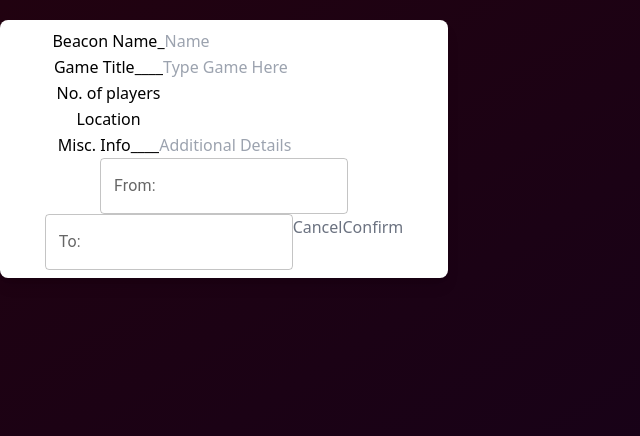
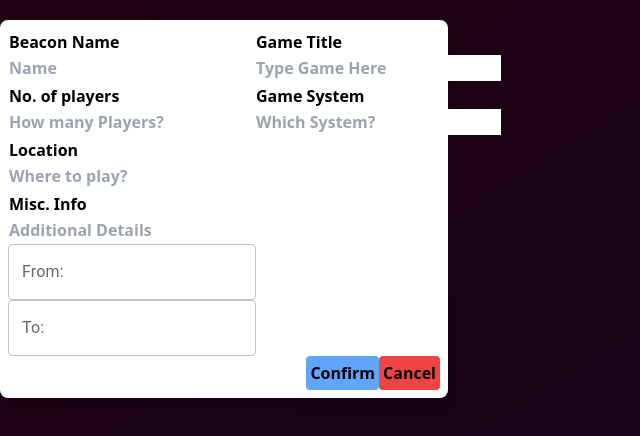
Before and after one commit to jenniferlieu/project-lomo-in-person-gaming-app, a React (Create React App) app in the folder frontend/: page / in a window 1280 px wide. Shown: the top 436 px of the page, without its empty margins (0-640 px from the left). Built offline with nearby package versions, Linux system fonts and the light colour scheme.

Commit message:
Final Styling/Format for review

```diff
--- a/frontend/src/BeaconCreation.js
+++ b/frontend/src/BeaconCreation.js
@@ -6,62 +6,85 @@ import { DateTimePicker } from "@mui/x-date-pickers/DateTimePicker";
 function BeaconCreation() {
   const [name, setState] = useState("");
   const [game, setGame] = useState("");
+  const [system, setSystem] = useState("");
   const [misc, setMisc] = useState("");
   const [location, setLocation] = useState("");
   const [people, setPeople] = useState("");
   return (
     <div>
-      <div class="bg-white rounded-lg w-full leading-relaxed max-w-md mx-auto shadow-lg my-5 p-2 px-2 absolute">
-        <div classname="min-w-screen min-h-screen bg-black bg-opacity-25 flex justify-center items-center">
-          <label htmlFor={"input"}>Beacon Name_</label>
+      <div class="bg-white rounded-lg w-full leading-relaxed max-w-md mx-auto shadow-lg my-5 p-2 px-2 text-left absolute">
+        <tr>
+        <th classname="min-w-screen min-h-screen bg-black bg-opacity-25 flex justify-center items-center">
+          <label htmlFor={"input"}>Beacon Name</label>
           <input
             id={"BeaconName"}
             type={"text"}
             value={name}
             placeholder={"Name"}
+            required
             onChange={(event) => {
               setState(event.target.value);
             }}
           />
-        </div>
-        <div classname="min-w-screen min-h-screen bg-black  bg-opacity-25 flex justify-center items-center">
-          <label htmlFor={"input2"}>Game Title____</label>
+        </th>
+        <th classname="min-w-screen min-h-screen bg-black bg-opacity-25 flex p-2 justify-center items-center">
+          <label htmlFor={"input2"}>Game Title</label>
           <input
             id={"BeaconGame"}
             type={"text"}
             value={game}
             placeholder={"Type Game Here"}
+            required
             onChange={(event) => {
               setGame(event.target.value);
             }}
           />
-        </div>
-        <div classname="min-w-screen min-h-screen bg-black  bg-opacity-25 flex justify-center items-center">
-          <label htmlFor={"input2"}>No. of players</label>
+        </th>
+        </tr>
+        <tr>
+        <th classname="min-w-screen min-h-screen bg-black  bg-opacity-25 flex p-2 justify-center items-center">
+          <label htmlFor={"input3"}>No. of players</label>
           <input
             id={"Players"}
             type={"text"}
             value={people}
-            placeholder={""}
+            placeholder={"How many Players?"}
+            required
             onChange={(event) => {
               setPeople(event.target.value);
             }}
           />
-        </div>
-        <div classname="min-w-screen min-h-screen bg-black  bg-opacity-25 flex justify-center items-center">
-          <label htmlFor={"input2"}>Location</label>
+        </th>
+        <th classname="min-w-screen min-h-screen bg-black bg-opacity-25 flex p-2 justify-center items-center">
+          <label htmlFor={"input4"}>Game System</label>
+          <input
+            id={"BeaconSystem"}
+            type={"text"}
+            value={system}
+            placeholder={"Which System?"}
+            required
+            onChange={(event) => {
+              setSystem(event.target.value);
+            }}
+          />
+        </th>
+        </tr>
+        <th classname="min-w-screen min-h-screen bg-black  bg-opacity-25 flex p-2 justify-center items-center">
+          <label htmlFor={"input5"}>Location</label>
           <input
             id={"Location"}
             type={"text"}
             value={location}
-            placeholder={""}
+            placeholder={"Where to play?"}
+            required
             onChange={(event) => {
               setLocation(event.target.value);
             }}
           />
-        </div>
-        <div classname="w-20 h-40 bg-black bg-opacity-25 flex justify-center items-center">
-          <label htmlFor={"input3"}>Misc. Info____</label>
+        </th>
+        <tr>
+        <th classname="min-w-screen min-h-screen border-10 bg-black bg-opacity-25 flex p-2 span-5 justify-center items-center">
+          <label htmlFor={"input6"}>Misc. Info</label>
           <input
             id={"MiscInfo"}
             type={"text"}
@@ -72,28 +95,34 @@ function BeaconCreation() {
               setMisc(event.target.value);
             }}
           />
-        </div>
-        <LocalizationProvider dateAdapter={AdapterDayjs}>
+        </th>
+        </tr>
+        <div>
+          <LocalizationProvider dateAdapter={AdapterDayjs} classname="p-20">
             <DateTimePicker label="From: " />
           </LocalizationProvider>
-
-        <LocalizationProvider dateAdapter={AdapterDayjs}>
+        </div>
+        <div>
+          <LocalizationProvider dateAdapter={AdapterDayjs} classname="p-20">
             <DateTimePicker label="To: " />
           </LocalizationProvider>
+        </div>
+        <div>
           <button
-          className="relative top-0 transform  bg-blue text-gray-500 hover:text-white-700"
+            className="font-bold relative bg-red-500 py-1 px-1 rounded float-right"
             onClick={onClose}
           >
             Cancel
           </button>
           <button
-          className="relative top-0 transform  bg-blue text-gray-500 hover:text-white-700"
+            className="font-bold relative bg-blue-400 py-1 px-1 rounded float-right"
             onClick={onClose}
           >
             Confirm
           </button>
         </div>
       </div>
+    </div>
   );
 }
 
```
Lines whose indentation alone changed are shown as unchanged.
